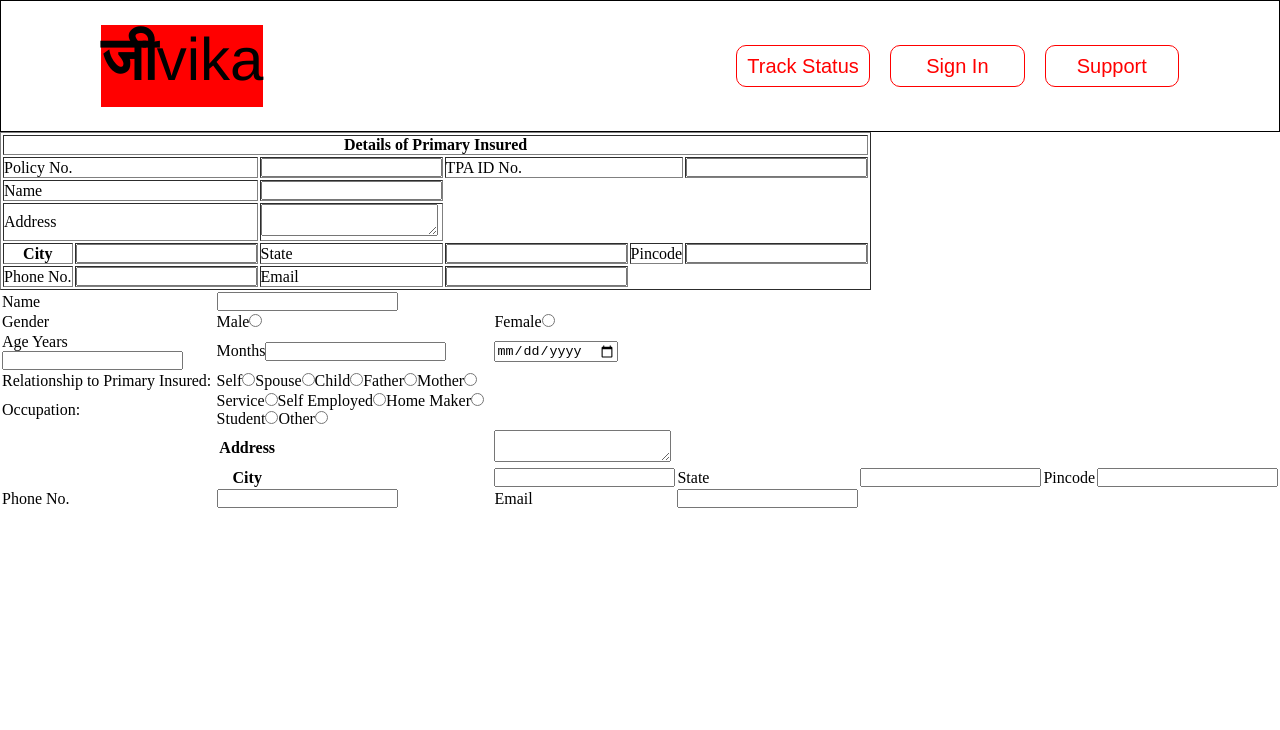
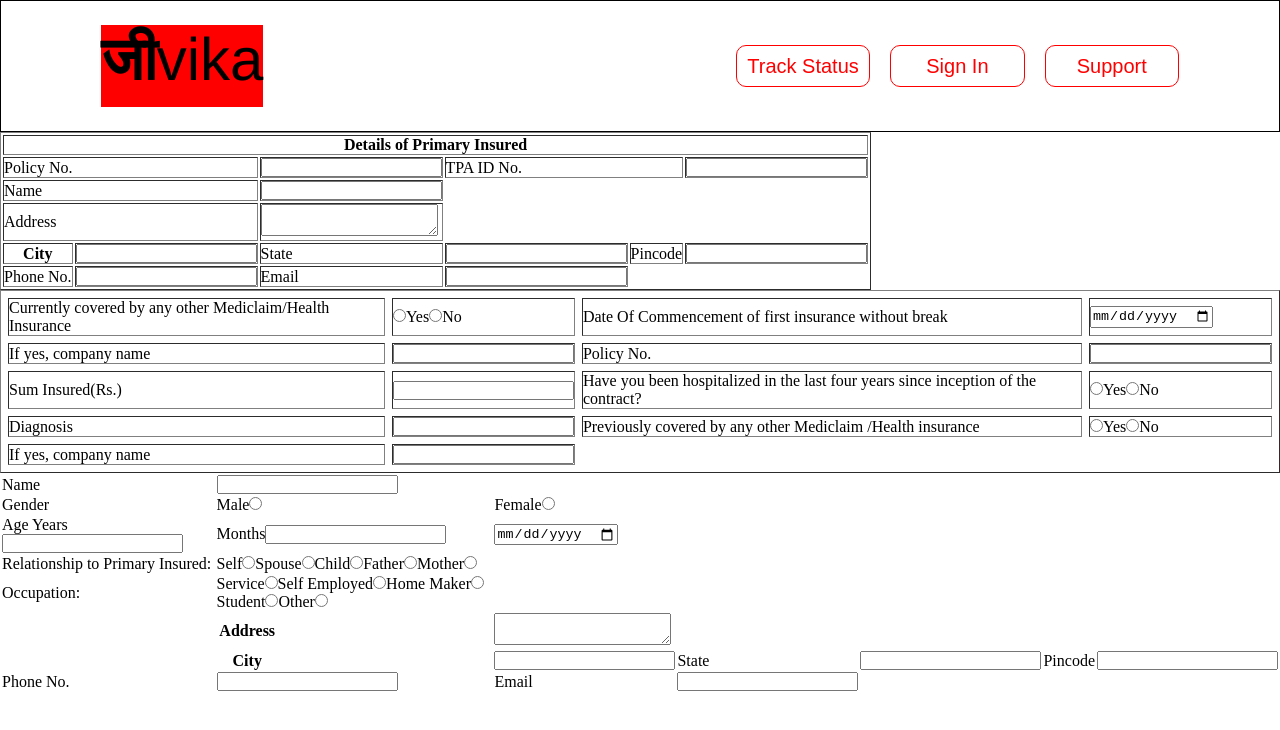
Before and after one commit to AmanPrajapati7015/jeevika, a React (Vite) app in the folder reactjs/: page / in a window 1280 px wide. Shown: the top 730 px of the page. Built offline with nearby package versions, Linux system fonts and the light colour scheme.

Commit message:
adding section b

```diff
--- a/reactjs/src/App.jsx
+++ b/reactjs/src/App.jsx
@@ -1,12 +1,14 @@
 import Navbar from "./components/Navbar";
 import SectionA from "./form-elements/SectionA";
+import SectionB from "./form-elements/SectionB"
 import SectionC from "./form-elements/SectionC";
 
 export default function App(){
   return (
     <>
     <Navbar />
-    <SectionA />
+      <SectionA />
+      <SectionB/>
     <SectionC />
     </>
   )
```
